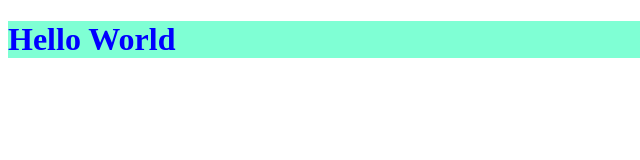
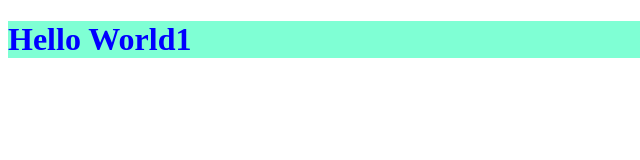
Before and after one commit to vinurodd/VinuBhai1, a plain HTML site: page index.html in a window 1280 px wide. Shown: the full height of the page, 0-640 px from the left. Drawn offline with Linux system fonts and the light colour scheme.

Commit message:
New Change

```diff
--- a/index.html
+++ b/index.html
@@ -6,6 +6,6 @@
     <title>Document</title>
 </head>
 <body>
-    <h1 style="color: blue;background-color:aquamarine;">Hello World</h1>
+    <h1 style="color: blue;background-color:aquamarine;">Hello World1</h1>
 </body>
 </html>
```
